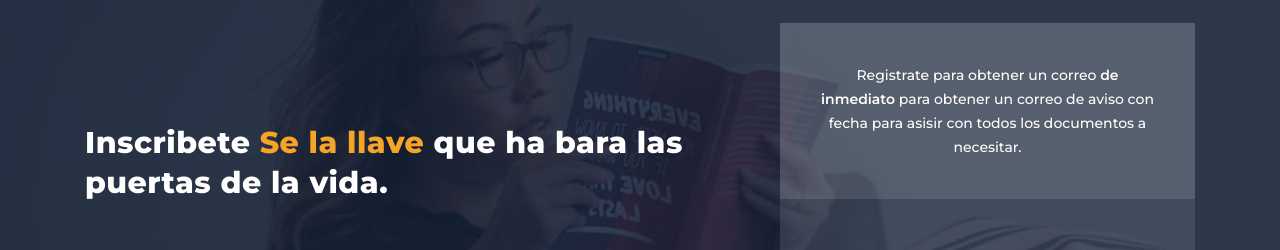
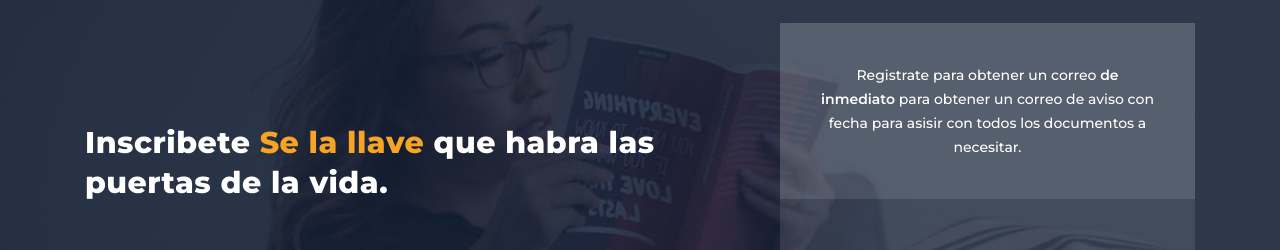
Before and after one commit to CBTisLlanoGrande/CBTisLlanoGrande.github.io, a plain HTML site: page index.html in a window 1280 px wide. Shown: the part 1680-1930 px from the top of the page. Drawn offline with Linux system fonts and the light colour scheme.

Commit message:
Update index.html

```diff
--- a/index.html
+++ b/index.html
@@ -186,7 +186,7 @@ https://templatemo.com/tm-557-grad-school
         <div class="col-md-7 col-xs-12">
           <div class="continer centerIt">
             <div>
-              <h4>Inscribete <em>Se la llave</em> que ha bara las puertas de la vida. </h4>
+              <h4>Inscribete <em>Se la llave</em> que habra las puertas de la vida. </h4>
               <div class="counter">
 
                 <div class="days">
```
